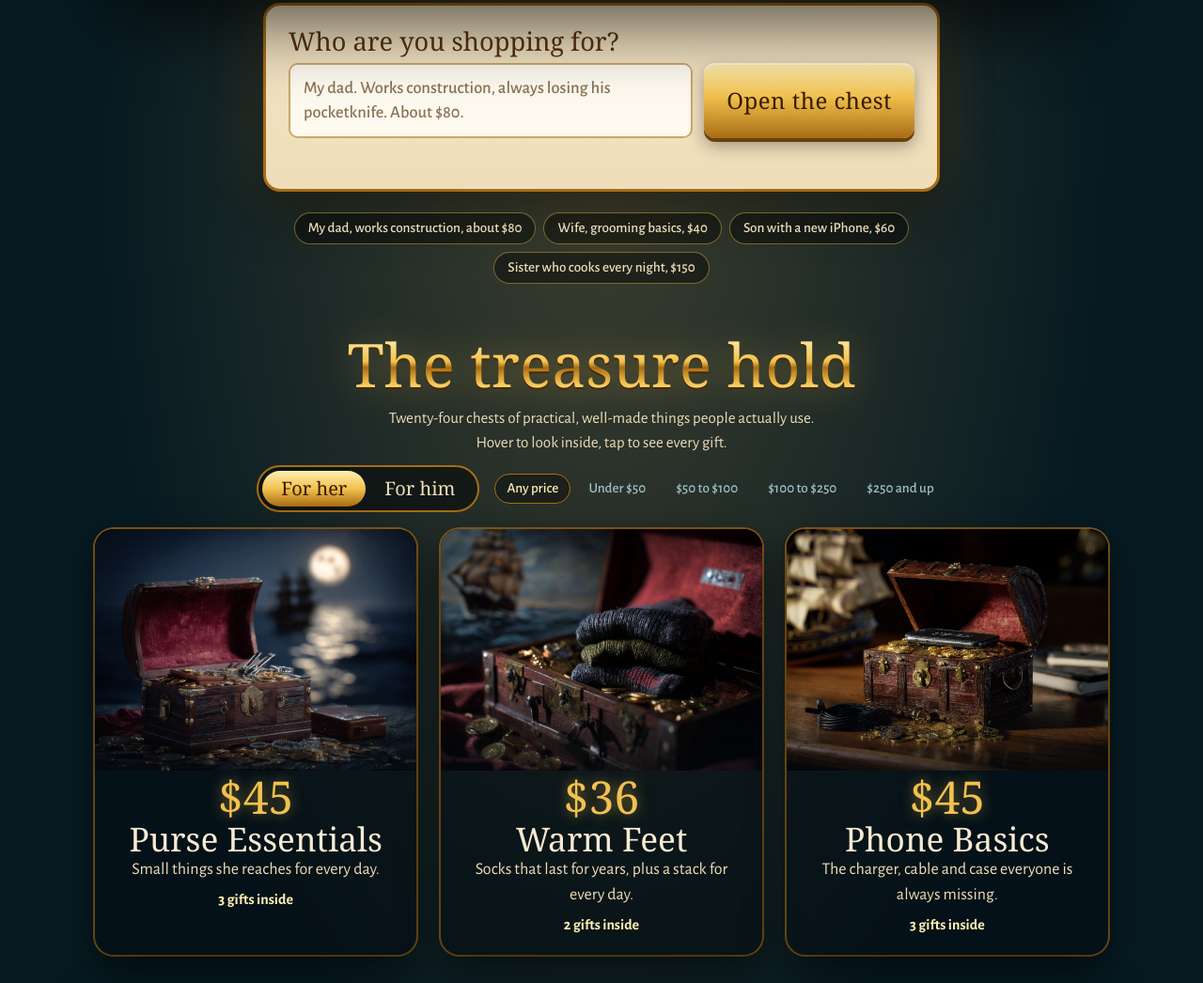
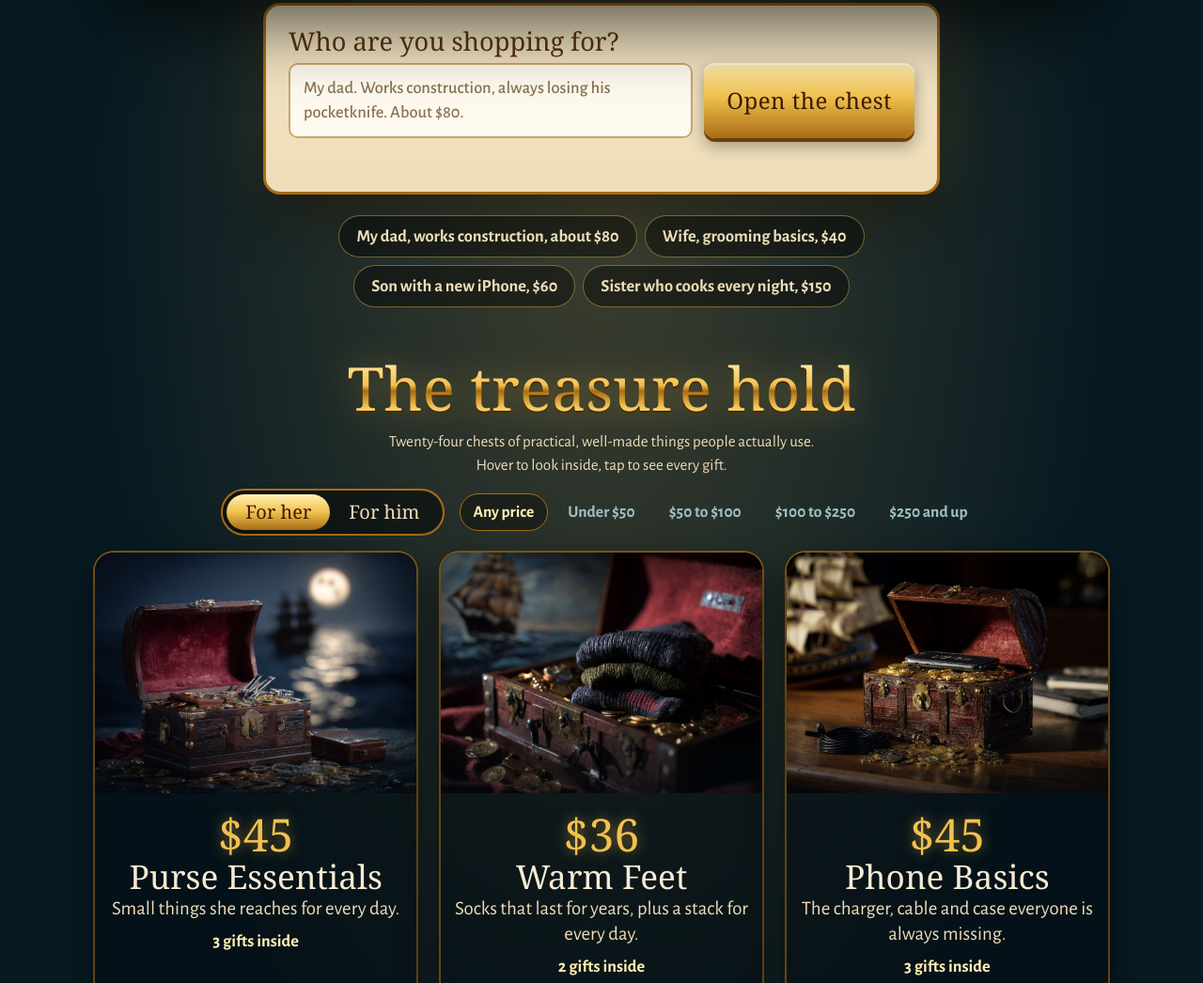
Before and after one commit to islandglobalco/treasure, a website: page index.html in a window 1280 px wide. Shown: the part 1287-2333 px from the top of the page at 94% size. Drawn offline with nearby package versions, Linux system fonts and the light colour scheme; no server answers; a web font is replaced by a local one.

Commit message:
Add files via upload

```diff
--- a/index.html
+++ b/index.html
@@ -106,10 +106,10 @@ h1, h2, h3 { font-family: var(--display); font-weight: 400; margin: 0; text-wrap
 .cta:hover { filter: brightness(1.06); }
 .cta:active { transform: translateY(3px); box-shadow: 0 1px 0 #6b4108, 0 4px 10px rgba(0, 0, 0, .35); }
 .cta:disabled { cursor: progress; filter: saturate(.6); }
-.status { min-height: 1.3em; margin: 0; color: #7a4b0c; font-size: .98rem; font-weight: 500; }
+.status { min-height: 1.3em; margin: 0; color: #6a3f08; font-size: 1.1rem; font-weight: 500; }
 .examples { display: flex; flex-wrap: wrap; gap: 8px; justify-content: center; max-width: 760px; }
 .example {
-  appearance: none; cursor: pointer; border-radius: 999px; padding: 7px 14px; font: 500 .95rem var(--body);
+  appearance: none; cursor: pointer; border-radius: 999px; padding: 10px 18px; font: 600 1.15rem var(--body);
   background: rgba(0, 0, 0, .4); color: var(--parch); border: 1px solid rgba(242, 193, 78, .45);
 }
 .example:hover { border-color: var(--gold); color: var(--gold-hi); }
@@ -187,7 +187,7 @@ h1, h2, h3 { font-family: var(--display); font-weight: 400; margin: 0; text-wrap
 .tiers { display: flex; flex-wrap: wrap; gap: 6px; justify-content: center; }
 .tiers button {
   appearance: none; cursor: pointer; background: transparent; color: var(--mist);
-  border: 1px solid transparent; border-radius: 999px; padding: 6px 12px; font: 500 .95rem var(--body);
+  border: 1px solid transparent; border-radius: 999px; padding: 8px 14px; font: 600 1.1rem var(--body);
 }
 .tiers button[aria-pressed="true"] { color: var(--gold-hi); border-color: var(--gold-lo); background: rgba(0, 0, 0, .35); }
 
@@ -199,11 +199,11 @@ h1, h2, h3 { font-family: var(--display); font-weight: 400; margin: 0; text-wrap
 }
 .hold:hover { box-shadow: 0 18px 50px rgba(0, 0, 0, .65), 0 0 0 3px var(--gold); }
 .hold .chest { border-radius: 0; }
-.hold-text { display: grid; gap: 2px; justify-items: center; }
+.hold-text { padding: 16px 14px 0; display: grid; gap: 2px; justify-items: center; }
 .hold-price { font-family: var(--display); font-size: 3rem; line-height: 1; color: var(--gold); text-shadow: 0 0 14px rgba(242, 193, 78, .5); }
 .hold-name { font-family: var(--display); font-size: 2.2rem; line-height: 1.05; color: var(--bone); }
-.hold-blurb { color: var(--parch); font-size: 1.12rem; max-width: 32ch; }
-.hold-count { margin-top: 4px; font-size: 1rem; font-weight: 800; color: var(--gold-hi); }
+.hold-blurb { color: var(--parch); font-size: 1.3rem; line-height: 1.3; max-width: 32ch; }
+.hold-count { margin-top: 6px; font-size: 1.15rem; font-weight: 800; color: var(--gold-hi); }
 @media (max-width: 560px) {
   .grid { grid-template-columns: minmax(0, 1fr); gap: 26px; }
   .hold-price { font-size: 2.4rem; } .hold-name { font-size: 1.8rem; } .hold-blurb { font-size: 1.05rem; }
```
